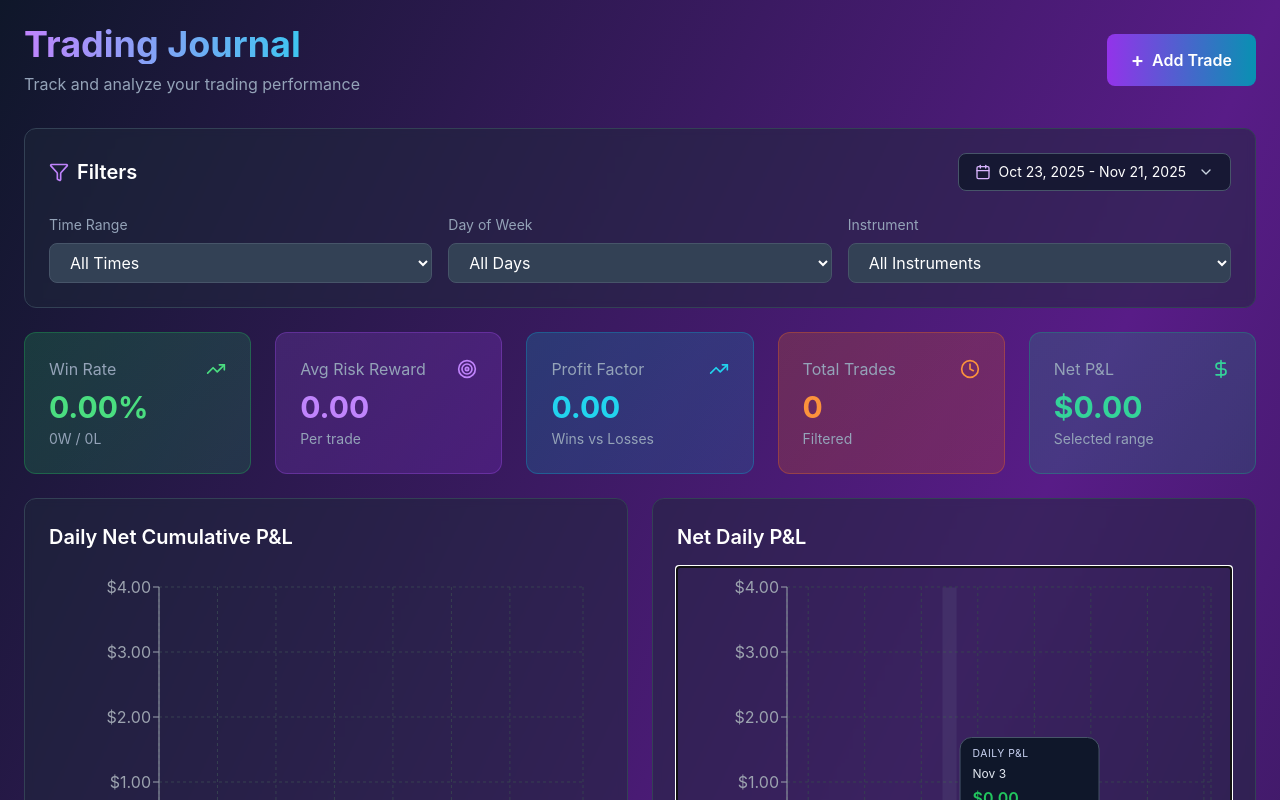
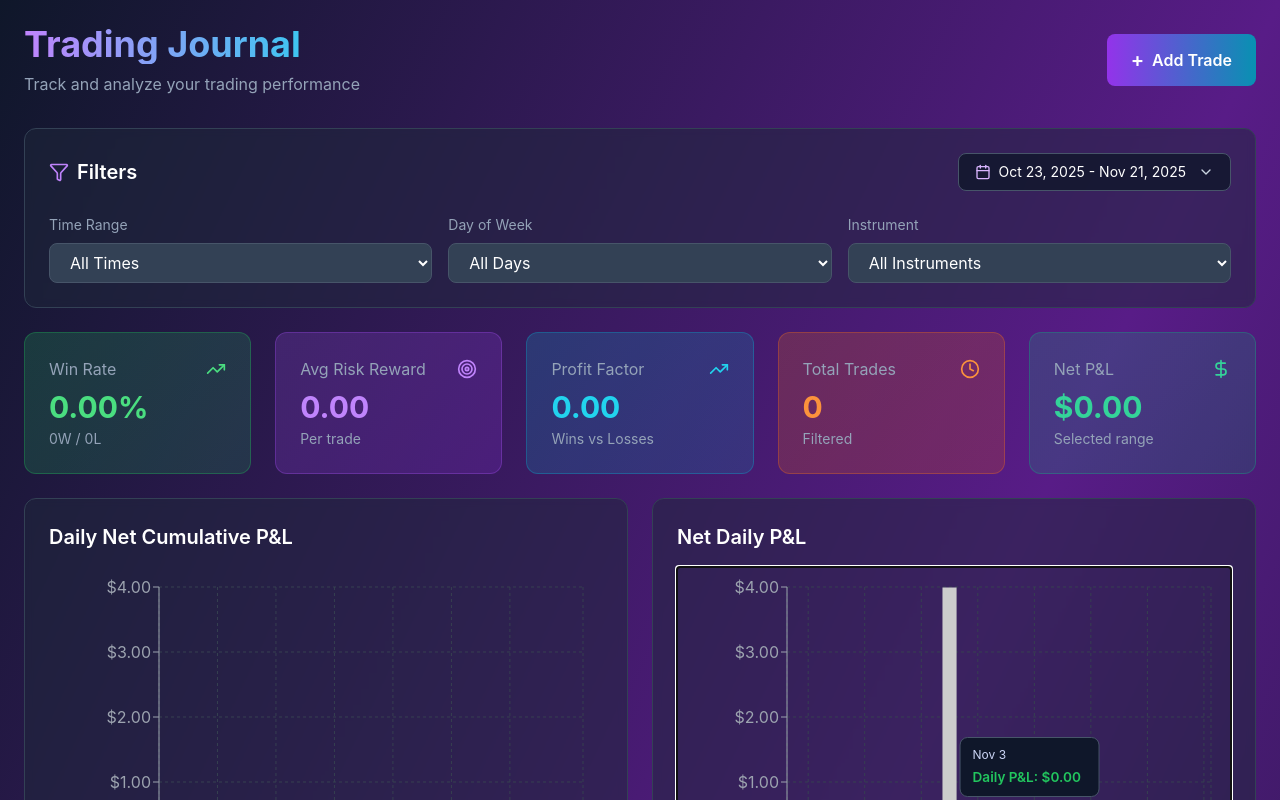
Before and after one commit to Sanchezter88/TradingJournal, a React (Create React App) app: page / in a window 1280 px wide. Both pictures are taken after a click on the element 954 px from the left and 727 px from the top of the page. Shown: the top 800 px of the page. Built offline with nearby package versions, Linux system fonts and the light colour scheme.

Commit message:
Color tooltip text without changing style

```diff
--- a/src/App.js
+++ b/src/App.js
@@ -38,38 +38,30 @@ const currencyFormatter = new Intl.NumberFormat('en-US', {
 
 const getPnLColor = (value) => (value >= 0 ? '#22c55e' : '#f87171');
 
-const PnLTooltip = ({ active, payload, label, title }) => {
+const PnLTooltip = ({ active, payload, label, title, background = '#0f172a' }) => {
   if (!active || !payload || payload.length === 0) return null;
-  const value = payload[0]?.value ?? 0;
+  const entry = payload[0];
+  const value = entry?.value ?? 0;
   const color = getPnLColor(value);
+  const displayTitle = title || entry?.name || '';
 
   return (
     <div
       style={{
-        backgroundColor: '#0f172a',
+        backgroundColor: background,
         border: '1px solid #475569',
-        borderRadius: '0.75rem',
+        borderRadius: '0.5rem',
         padding: '0.5rem 0.75rem',
+        color: '#e2e8f0',
         minWidth: '140px'
       }}
     >
-      {title && (
-        <div
-          style={{
-            fontSize: '0.65rem',
-            letterSpacing: '0.05em',
-            textTransform: 'uppercase',
-            color: '#cbd5f5',
-            marginBottom: '0.2rem'
-          }}
-        >
-          {title}
-        </div>
+      {label && (
+        <div style={{ fontSize: '0.75rem', marginBottom: '0.2rem', color: '#cbd5f5' }}>{label}</div>
       )}
-      {label && (
-        <div style={{ fontSize: '0.75rem', color: '#e2e8f0', marginBottom: '0.2rem' }}>{label}</div>
-      )}
-      <div style={{ color, fontWeight: 600 }}>{currencyFormatter.format(value)}</div>
+      <div style={{ fontSize: '0.85rem', fontWeight: 600, color }}>
+        {displayTitle}: {currencyFormatter.format(value)}
+      </div>
     </div>
   );
 };
@@ -1350,7 +1342,7 @@ function App() {
                 <CartesianGrid strokeDasharray="3 3" stroke="#374151" />
                 <XAxis dataKey="label" stroke="#9ca3af" />
                 <YAxis stroke="#9ca3af" tickFormatter={(value) => currencyFormatter.format(value)} />
-                <Tooltip content={<PnLTooltip title="Daily P&L" />} cursor={{ fill: 'rgba(148, 163, 184, 0.1)' }} />
+                <Tooltip content={<PnLTooltip title="Daily P&L" background="#0f172a" />} />
                 <ReferenceLine y={0} stroke="#94a3b8" strokeDasharray="4 4" />
                 <Bar dataKey="pnl" radius={[4, 4, 0, 0]}>
                   {dailyPnLData.map((entry) => (
@@ -1404,13 +1396,9 @@ function App() {
                 <CartesianGrid strokeDasharray="3 3" stroke="#374151" />
                 <XAxis dataKey="range" stroke="#9ca3af" />
                 <YAxis stroke="#9ca3af" tickFormatter={(value) => currencyFormatter.format(value)} />
-                <Tooltip content={<PnLTooltip title="Average P&L" />} cursor={{ fill: 'rgba(148, 163, 184, 0.1)' }} />
+                <Tooltip content={<PnLTooltip title="Average P&L" background="#1e293b" />} />
                 <ReferenceLine y={0} stroke="#94a3b8" strokeDasharray="4 4" />
-                <Bar dataKey="avgPnL" radius={[8, 8, 0, 0]}>
-                  {timeRangeData.map((entry) => (
-                    <Cell key={entry.range} fill={getPnLColor(entry.avgPnL)} />
-                  ))}
-                </Bar>
+                <Bar dataKey="avgPnL" fill="#f97316" radius={[8, 8, 0, 0]} />
               </BarChart>
             </ResponsiveContainer>
           </div>
@@ -1422,13 +1410,9 @@ function App() {
                 <CartesianGrid strokeDasharray="3 3" stroke="#374151" />
                 <XAxis dataKey="day" stroke="#9ca3af" />
                 <YAxis stroke="#9ca3af" tickFormatter={(value) => currencyFormatter.format(value)} />
-                <Tooltip content={<PnLTooltip title="Average P&L" />} cursor={{ fill: 'rgba(148, 163, 184, 0.1)' }} />
+                <Tooltip content={<PnLTooltip title="Average P&L" background="#1e293b" />} />
                 <ReferenceLine y={0} stroke="#94a3b8" strokeDasharray="4 4" />
-                <Bar dataKey="avgPnL" radius={[8, 8, 0, 0]}>
-                  {dayData.map((entry) => (
-                    <Cell key={entry.day} fill={getPnLColor(entry.avgPnL)} />
-                  ))}
-                </Bar>
+                <Bar dataKey="avgPnL" fill="#34d399" radius={[8, 8, 0, 0]} />
               </BarChart>
             </ResponsiveContainer>
           </div>
```
